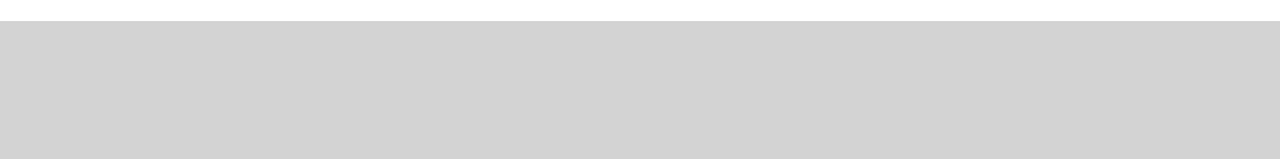
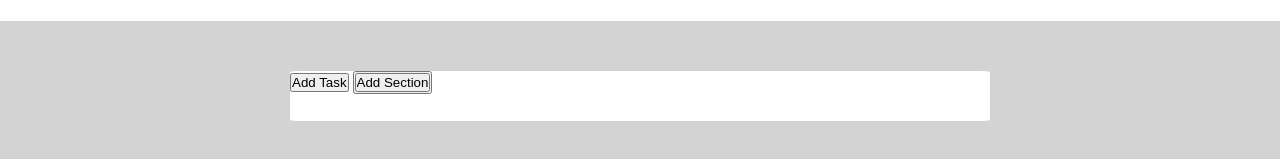
Before and after one commit to serena-peschiaroli/html-css-toboolist, a plain HTML site: page index.html in a window 1280 px wide. Shown: the part 79-238 px from the top of the page. Drawn offline with Linux system fonts and the light colour scheme.

Commit message:
Add : buttons

```diff
--- a/css/style.css
+++ b/css/style.css
@@ -28,3 +28,32 @@ body {
     font-weight: bold;
     vertical-align: middle;
 }
+
+.button-container {
+    display: block;
+    width: 700px;
+    height: 50px;
+    background-color: white;
+    border-radius: 2%;
+    margin-top: 50px;
+    margin-left: auto;
+    margin-right: auto;
+}
+.blu-button {
+    display:inline-block;
+    color: lightskyblue ;
+    border: none;
+    text-align: center;
+    vertical-align: middle;
+
+
+}
+
+.list-container {
+    display: block;
+    background-color: white;
+    width: 700px;
+    margin-left: auto;
+    margin-right: auto;
+    margin-top: 2px;
+}
--- a/index.html
+++ b/index.html
@@ -19,18 +19,28 @@
                <img class="logo-img" src="img/Logo.png" alt="logo">
                <span class="logo-text">Toboolist</span>
            </div>
-
        </header>
-
     </div>
-
-
-    <!-- /header logo -->
+     <!-- /header logo -->
     <!-- main -->
     <main>
         <!-- task-sectionbutton -->
+        <div class="button-container">
+            <button class="blu-button">
+                <input type="submit" value="Add Task">
+            </button>
+            <button class="white-button">
+                <input type="submit" value="Add Section">
+            </button>
+
+
+
+        </div>
         <!-- /task-sectionbutton -->
         <!-- task-list -->
+        <div class="list-container">
+
+        </div>
          <!-- task-list -->
 
     </main>
```
